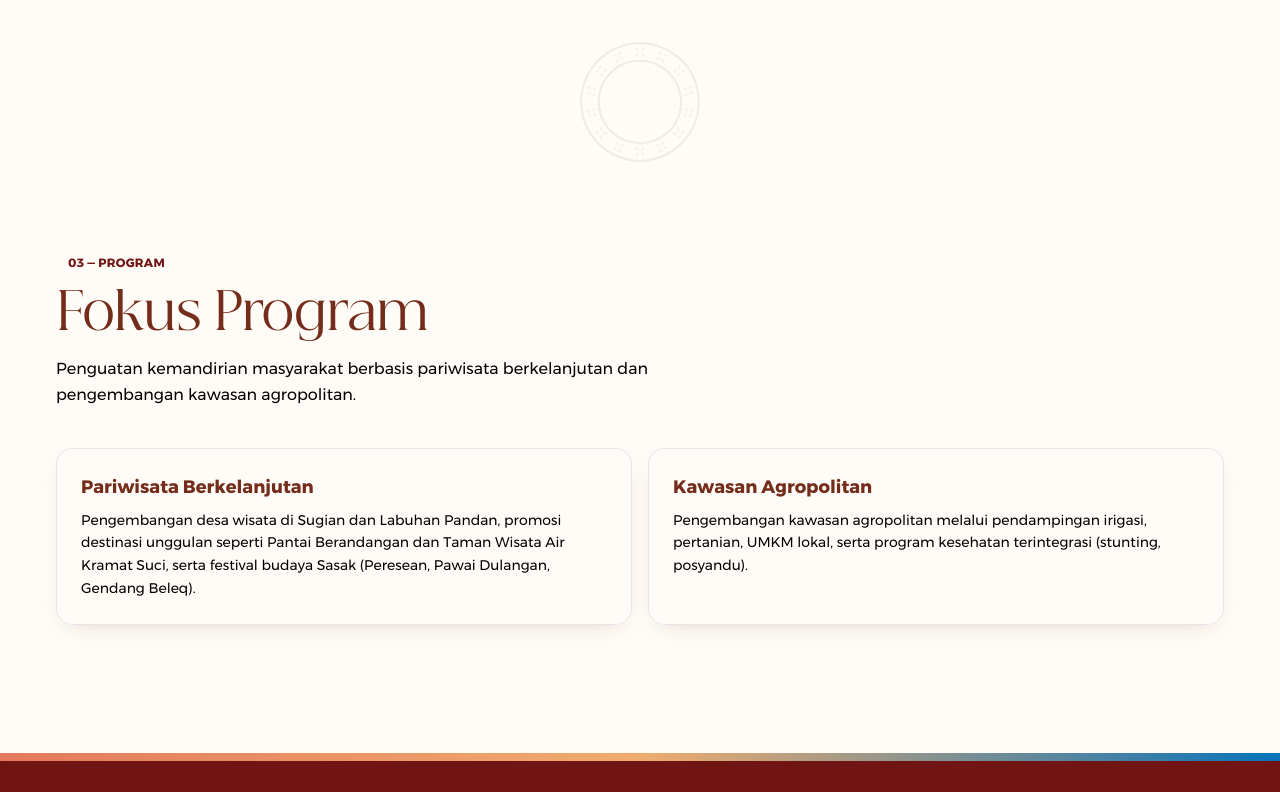
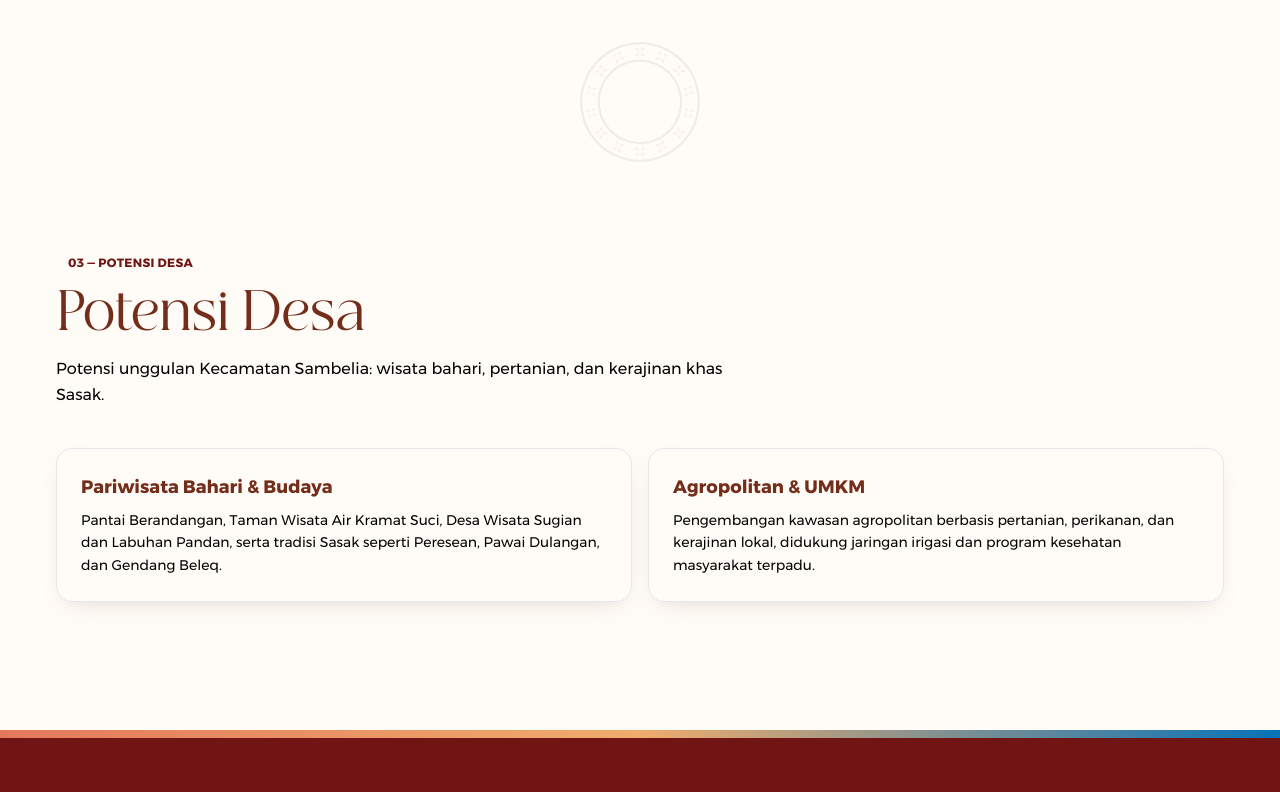
Before and after one commit to vityasyyy/melukisambelia, a Next.js app: page /tentang-sambelia in a window 1280 px wide. Shown: the part 1940-2732 px from the top of the page. Built offline with nearby package versions, Linux system fonts and the light colour scheme.

Commit message:
fix: Kilas Sambelia gallery fallback, reframe to Potensi Desa, verify social links

```diff
--- a/app/tentang-sambelia/page.tsx
+++ b/app/tentang-sambelia/page.tsx
@@ -106,25 +106,22 @@ export default function TentangSambeliaPage() {
 
       <section className="mx-auto max-w-content px-4 py-12 scroll-mt-20">
         <SectionHeader
-          kicker="03 — PROGRAM"
-          title="Fokus Program"
-          intro="Penguatan kemandirian masyarakat berbasis pariwisata berkelanjutan dan pengembangan kawasan agropolitan."
+          kicker="03 — POTENSI DESA"
+          title="Potensi Desa"
+          intro="Potensi unggulan Kecamatan Sambelia: wisata bahari, pertanian, dan kerajinan khas Sasak."
           tone="terracotta"
         />
         <div className="grid gap-4 sm:grid-cols-2">
           <div className="rounded-2xl border border-tan-700/20 bg-cream-warm/30 p-6 shadow-terracotta">
-            <h3 className="font-semibold text-lg text-brown-900">Pariwisata Berkelanjutan</h3>
+            <h3 className="font-semibold text-lg text-brown-900">Pariwisata Bahari & Budaya</h3>
             <p className="mt-2 text-sm leading-relaxed text-ink/70">
-              Pengembangan desa wisata di Sugian dan Labuhan Pandan, promosi destinasi unggulan
-              seperti Pantai Berandangan dan Taman Wisata Air Kramat Suci, serta festival budaya
-              Sasak (Peresean, Pawai Dulangan, Gendang Beleq).
+              Pantai Berandangan, Taman Wisata Air Kramat Suci, Desa Wisata Sugian dan Labuhan Pandan, serta tradisi Sasak seperti Peresean, Pawai Dulangan, dan Gendang Beleq.
             </p>
           </div>
           <div className="rounded-2xl border border-tan-700/20 bg-cream-warm/30 p-6 shadow-terracotta">
-            <h3 className="font-semibold text-lg text-brown-900">Kawasan Agropolitan</h3>
+            <h3 className="font-semibold text-lg text-brown-900">Agropolitan & UMKM</h3>
             <p className="mt-2 text-sm leading-relaxed text-ink/70">
-              Pengembangan kawasan agropolitan melalui pendampingan irigasi, pertanian, UMKM lokal,
-              serta program kesehatan terintegrasi (stunting, posyandu).
+              Pengembangan kawasan agropolitan berbasis pertanian, perikanan, dan kerajinan lokal, didukung jaringan irigasi dan program kesehatan masyarakat terpadu.
             </p>
           </div>
         </div>
--- a/components/KilasSambelia.tsx
+++ b/components/KilasSambelia.tsx
@@ -8,8 +8,16 @@ export function KilasSambelia() {
   const umkm = getCollection('umkm')
 
   const items = [
-    ...pariwisata.flatMap((p) => p.gallery.map((src) => ({ src, alt: p.title, href: `/pariwisata/${p.slug}` }))),
-    ...umkm.flatMap((u) => u.gallery.map((src) => ({ src, alt: u.name, href: `/umkm` }))),
+    ...pariwisata.flatMap((p) =>
+      p.gallery.length > 0
+        ? p.gallery.map((src) => ({ src, alt: p.title, href: `/pariwisata/${p.slug}` }))
+        : [{ src: p.cover, alt: p.title, href: `/pariwisata/${p.slug}` }]
+    ),
+    ...umkm.flatMap((u) =>
+      u.gallery.length > 0
+        ? u.gallery.map((src) => ({ src, alt: u.name, href: `/umkm` }))
+        : [{ src: u.cover, alt: u.name, href: `/umkm` }]
+    ),
   ].filter((i) =>
     !i.src.includes('gallery-') &&
     !i.src.includes('imlek') &&
```
